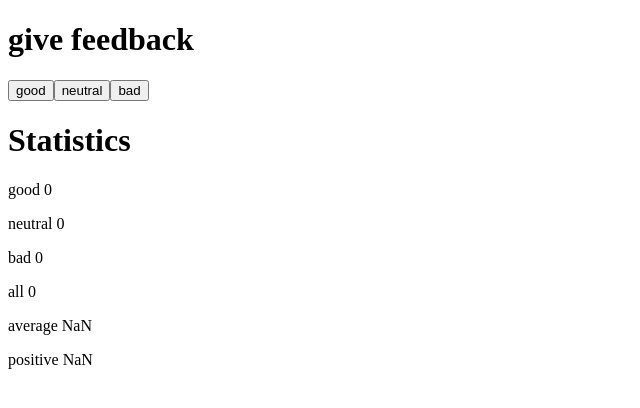
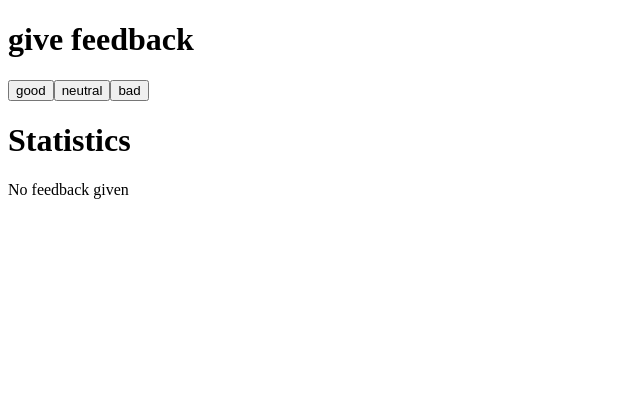
Before and after one commit to Ngange/part-1-copied, a React (Create React App) app in the folder unicafe/: page / in a window 1280 px wide. Shown: the top 408 px of the page, without its empty margins (0-640 px from the left). Built offline with nearby package versions, Linux system fonts and the light colour scheme.

Commit message:
1.9: unicafe step4

```diff
--- a/unicafe/src/App.js
+++ b/unicafe/src/App.js
@@ -1,23 +1,33 @@
 import React, { useState } from 'react'
 
 const Statistics = (props) => {
+  const total = props.good + props.neutral + props.bad
+  const average = (props.good - props.bad) / total
+  const positive = (props.good * 100) / (total)
+
+  if (total === 0) {
+    return (
+      <p>No feedback given</p>
+    )
+  }
   return (
-    <p>
-    {props.text} {props.value}
-    </p>
+    <>
+      <p>good {props.good}</p>
+      <p>neutral {props.neutral}</p>
+      <p>bad {props.bad}</p>
+      <p>all {total}</p>
+      <p>average {average}</p>
+      <p>positive {positive}</p>
+    </>
   )
+
 }
+
 
 const App = () => {
   const [good, setGood] = useState(0)
   const [neutral, setNeutral] = useState(0)
   const [bad, setBad] = useState(0)
-
-  const total = good + neutral + bad
-  const average = (good -bad) / total
-  const positive = (good * 100) / (total)
-
-
 
   return(
     <div>
@@ -27,12 +37,7 @@ const App = () => {
       <button onClick={ () => setBad(bad + 1) }>bad</button>
 
       <h1>Statistics</h1>
-      <Statistics text={'good'} value={good} />
-      <Statistics text={'neutral'} value={neutral} />
-      <Statistics text={'bad'} value={bad} />
-      <Statistics text={'all'} value={total} />
-      <Statistics text={'average'} value={average} />
-      <Statistics text={'positive'} value={positive} />
+      <Statistics good={good} neutral={neutral} bad={bad} />
 
     </div>
   )
```
